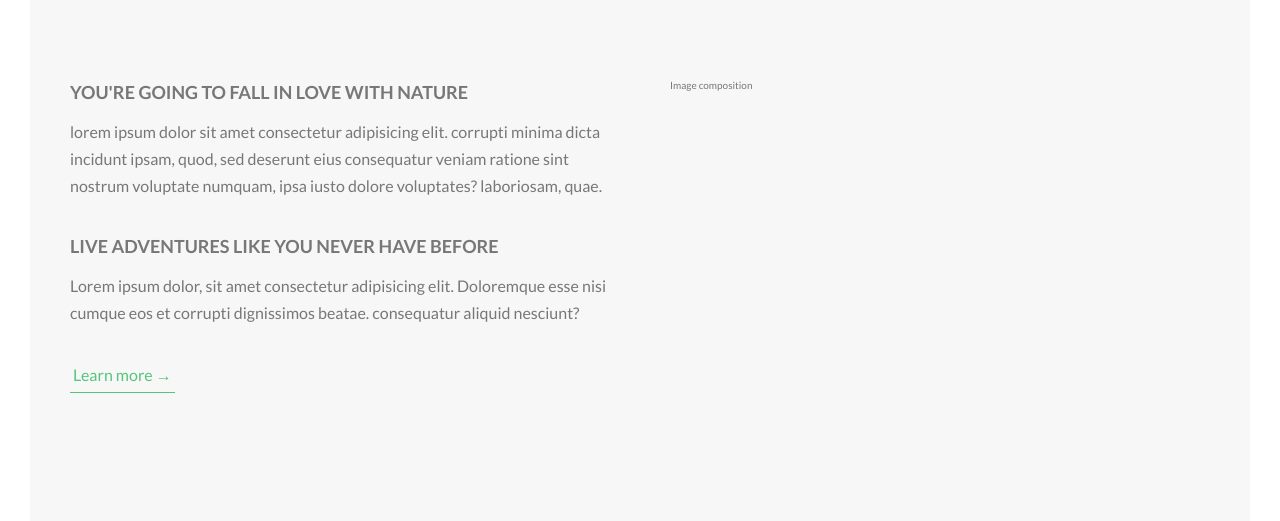
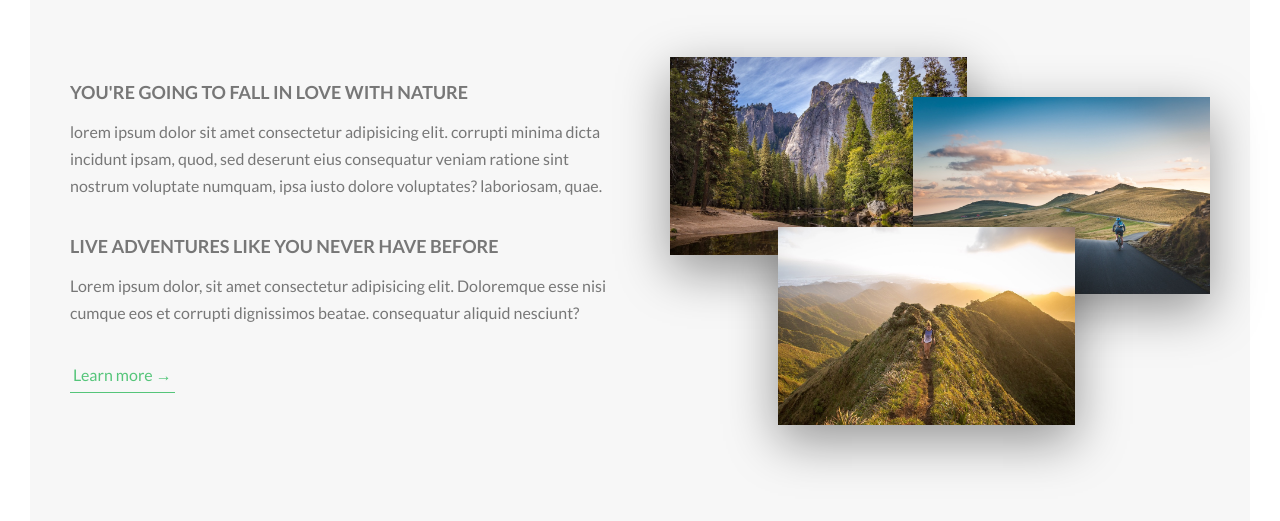
Before and after one commit to DarshanVaishya/natours, a website: page index.html in a window 1280 px wide. Shown: the part 934-1455 px from the top of the page. Drawn offline with nearby package versions, Linux system fonts and the light colour scheme; files that its build step writes are made by us from their sources.

Commit message:
Style: Added images to about me section

```diff
--- a/index.html
+++ b/index.html
@@ -63,7 +63,23 @@
 
 						<a href="#" class="btn-text">Learn more &rarr;</a>
 					</div>
-					<div class="col-1-of-2">Image composition</div>
+					<div class="col-1-of-2">
+						<div class="composition">
+							<img
+								src="./img/nat-1-large.jpg"
+								alt="Image of lake surrounded by trees"
+								class="composition__photo composition__photo--p1"
+							/><img
+								src="./img/nat-2-large.jpg"
+								alt="A person biking in the hills"
+								class="composition__photo composition__photo--p2"
+							/><img
+								src="./img/nat-3-large.jpg"
+								alt="A person hiking on the mountains"
+								class="composition__photo composition__photo--p3"
+							/>
+						</div>
+					</div>
 				</div>
 			</section>
 		</main>
--- /dev/null
+++ b/sass/components/_composition.scss
@@ -0,0 +1,41 @@
+@use "../abstracts" as *;
+
+.composition {
+	position: relative;
+
+	&__photo {
+		width: 55%;
+		box-shadow: 0 1.6rem 4.8rem rgba($color-black, 0.4);
+		transition: all 0.3s ease-in-out;
+		outline-offset: 2rem;
+
+		position: absolute;
+
+		&--p1 {
+			left: 0;
+			top: -2rem;
+		}
+
+		&--p2 {
+			right: 0;
+			top: 2rem;
+		}
+
+		&--p3 {
+			left: 20%;
+			top: 15rem;
+		}
+
+		&:hover {
+			transform: scale(1.05);
+			box-shadow: 0 2.4rem 7.2rem rgba($color-black, 0.4);
+			z-index: 1;
+
+			outline: 1.5rem solid $color-primary;
+		}
+	}
+
+	&:hover &__photo:not(:hover) {
+		transform: scale(0.95);
+	}
+}
--- a/sass/components/_index.scss
+++ b/sass/components/_index.scss
@@ -1 +1,2 @@
 @forward "button";
+@forward "composition";
```
